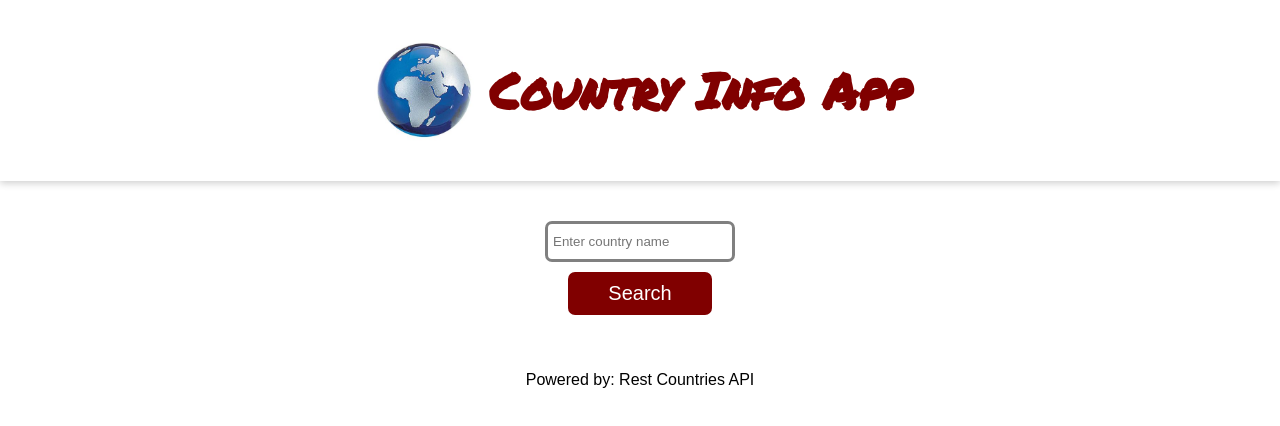
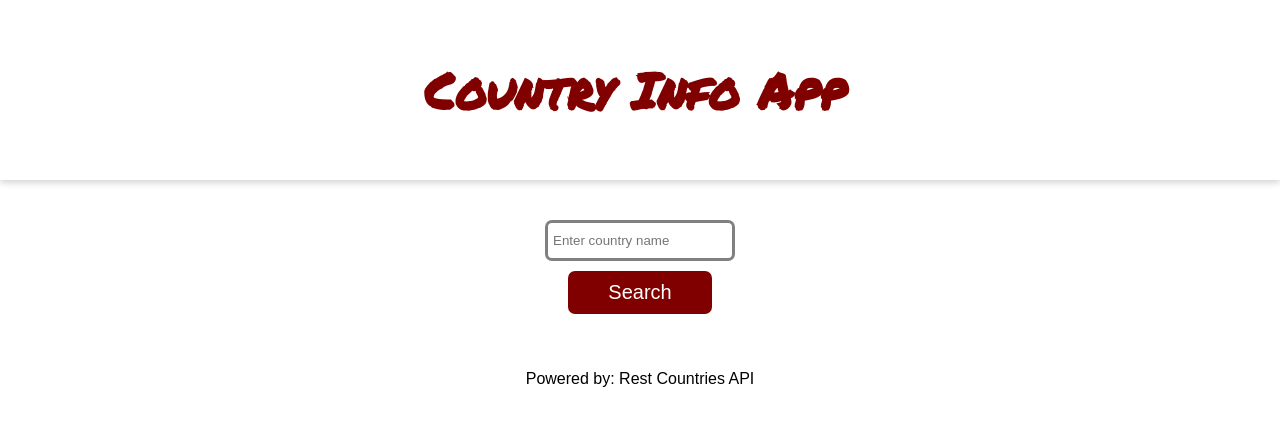
Before and after one commit to jsanders108/country-app, a React (Vite) app: page / in a window 1280 px wide. Shown: the top 426 px of the page. Built offline with nearby package versions, Linux system fonts and the light colour scheme.

Commit message:
Update Header.jsx

```diff
--- a/src/components/Header.jsx
+++ b/src/components/Header.jsx
@@ -3,7 +3,6 @@ import React from "react"
 export default function Header(){
     return (
         <div className="header--container">
-            <img className="header--image" src="/src/globe-image.JPG" />
             <h1 className="header--title">Country Info App</h1>
         </div>
     )
```
